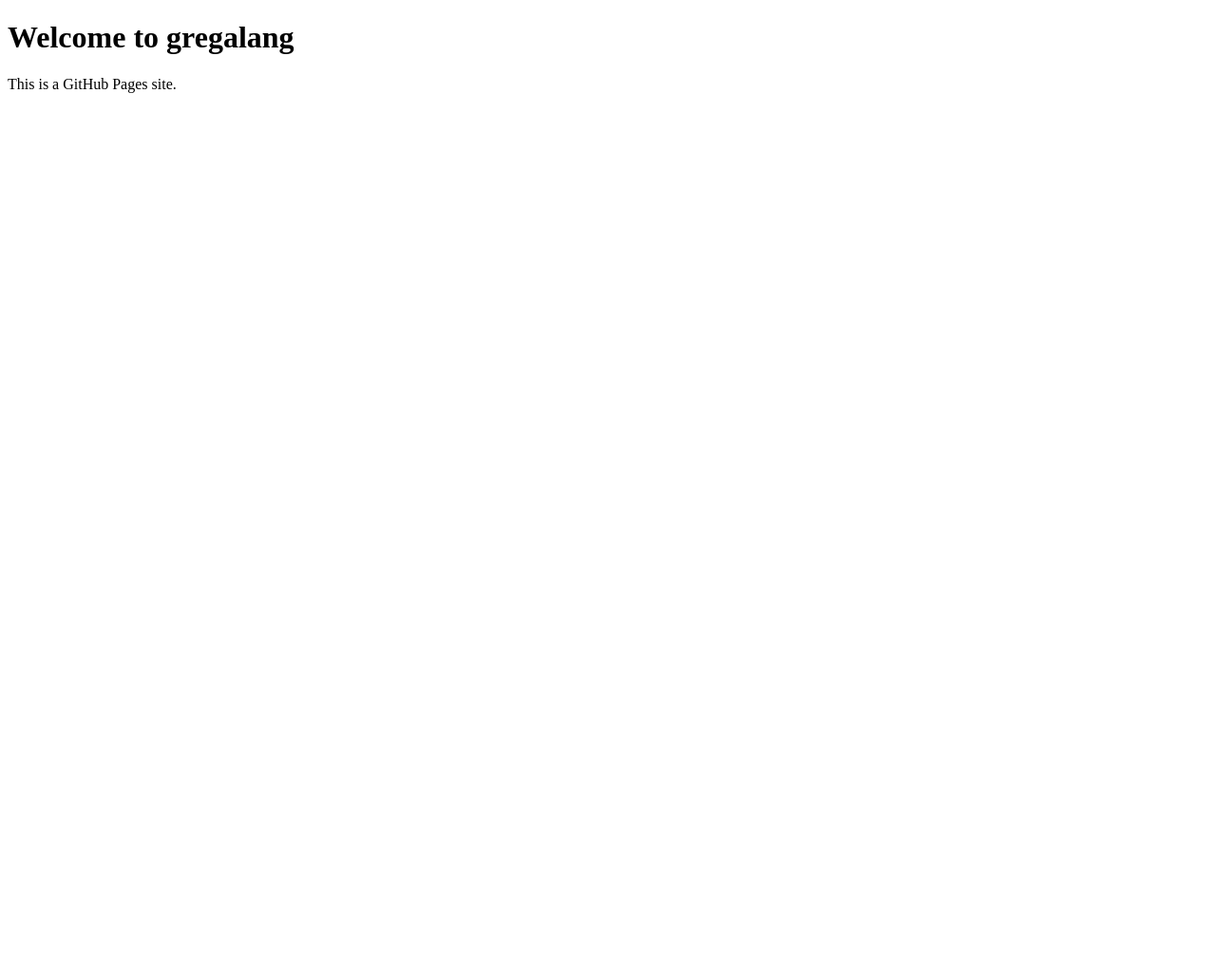
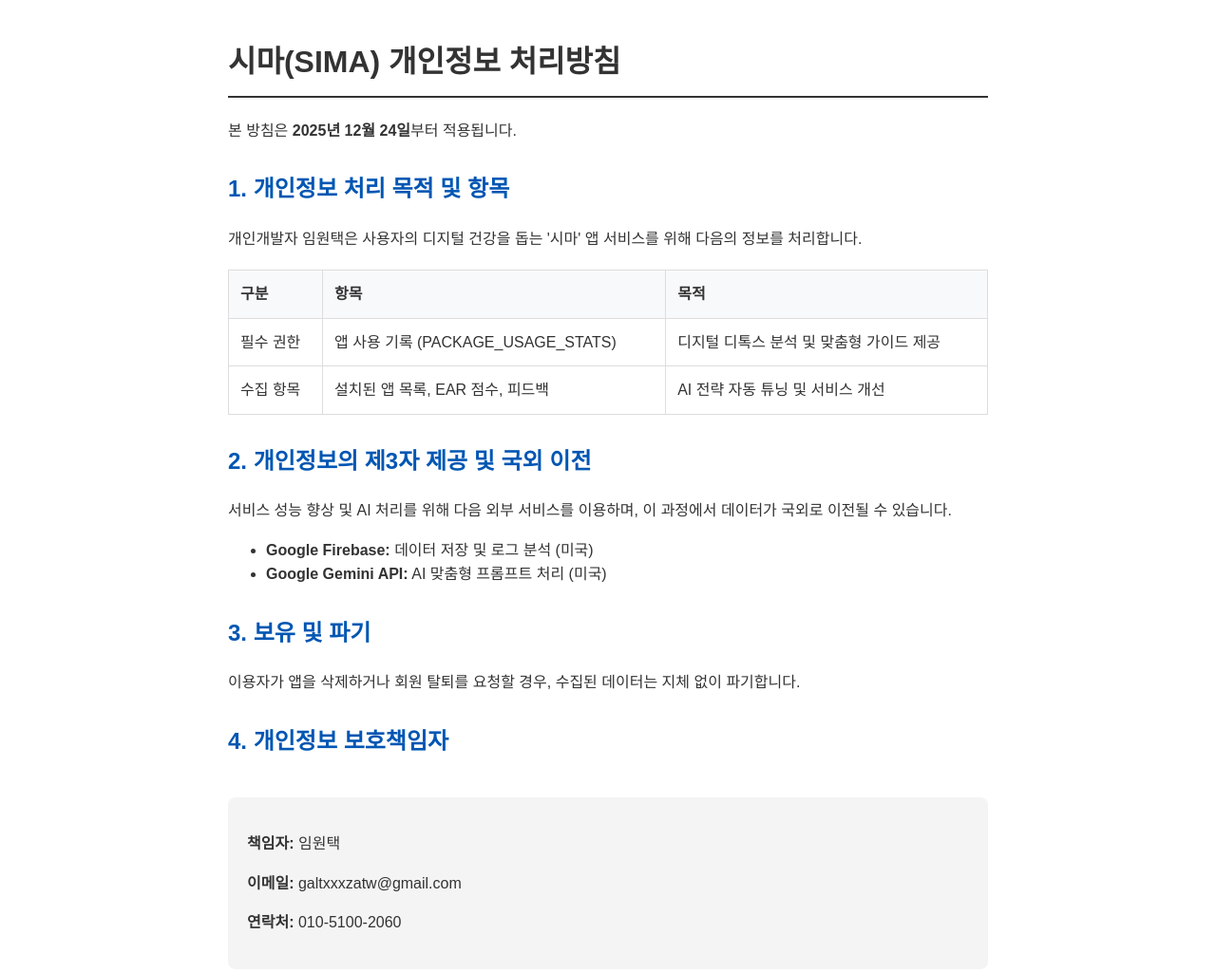
Before and after one commit to jakalman/Gregallang, a plain HTML site: page index.html in a window 1280 px wide. Shown: the whole page at 95% size. Before the commit the page ends 800 px from the top, so only its background shows below. Drawn offline with Linux system fonts and the light colour scheme.

Commit message:
Update index.html
개인정보 처리방침 시마

```diff
--- a/index.html
+++ b/index.html
@@ -1,12 +1,58 @@
 <!DOCTYPE html>
-<html lang="en">
+<html lang="ko">
 <head>
     <meta charset="UTF-8">
     <meta name="viewport" content="width=device-width, initial-scale=1.0">
-    <title>gregalang</title>
+    <title>시마(SIMA) 개인정보 처리방침</title>
+    <style>
+        body { font-family: sans-serif; line-height: 1.6; max-width: 800px; margin: 40px auto; padding: 0 20px; color: #333; }
+        h1 { border-bottom: 2px solid #333; padding-bottom: 10px; }
+        h2 { margin-top: 30px; color: #0056b3; }
+        table { width: 100%; border-collapse: collapse; margin: 20px 0; }
+        th, td { border: 1px solid #ddd; padding: 12px; text-align: left; }
+        th { background-color: #f8f9fa; }
+        .contact-box { background: #f4f4f4; padding: 20px; border-radius: 8px; margin-top: 40px; }
+    </style>
 </head>
 <body>
-    <h1>Welcome to gregalang</h1>
-    <p>This is a GitHub Pages site.</p>
+    <h1>시마(SIMA) 개인정보 처리방침</h1>
+    <p>본 방침은 <strong>2025년 12월 24일</strong>부터 적용됩니다.</p>
+
+    <h2>1. 개인정보 처리 목적 및 항목</h2>
+    <p>개인개발자 임원택은 사용자의 디지털 건강을 돕는 '시마' 앱 서비스를 위해 다음의 정보를 처리합니다.</p>
+    <table>
+        <tr>
+            <th>구분</th>
+            <th>항목</th>
+            <th>목적</th>
+        </tr>
+        <tr>
+            <td>필수 권한</td>
+            <td>앱 사용 기록 (PACKAGE_USAGE_STATS)</td>
+            <td>디지털 디톡스 분석 및 맞춤형 가이드 제공</td>
+        </tr>
+        <tr>
+            <td>수집 항목</td>
+            <td>설치된 앱 목록, EAR 점수, 피드백</td>
+            <td>AI 전략 자동 튜닝 및 서비스 개선</td>
+        </tr>
+    </table>
+
+    <h2>2. 개인정보의 제3자 제공 및 국외 이전</h2>
+    <p>서비스 성능 향상 및 AI 처리를 위해 다음 외부 서비스를 이용하며, 이 과정에서 데이터가 국외로 이전될 수 있습니다.</p>
+    <ul>
+        <li><strong>Google Firebase:</strong> 데이터 저장 및 로그 분석 (미국)</li>
+        <li><strong>Google Gemini API:</strong> AI 맞춤형 프롬프트 처리 (미국)</li>
+    </ul>
+
+    <h2>3. 보유 및 파기</h2>
+    <p>이용자가 앱을 삭제하거나 회원 탈퇴를 요청할 경우, 수집된 데이터는 지체 없이 파기합니다.</p>
+
+    <h2>4. 개인정보 보호책임자</h2>
+    <div class="contact-box">
+        <p><strong>책임자:</strong> 임원택</p>
+        <p><strong>이메일:</strong> galtxxxzatw@gmail.com</p>
+        <p><strong>연락처:</strong> 010-5100-2060</p>
+    </div>
 </body>
 </html>
```
